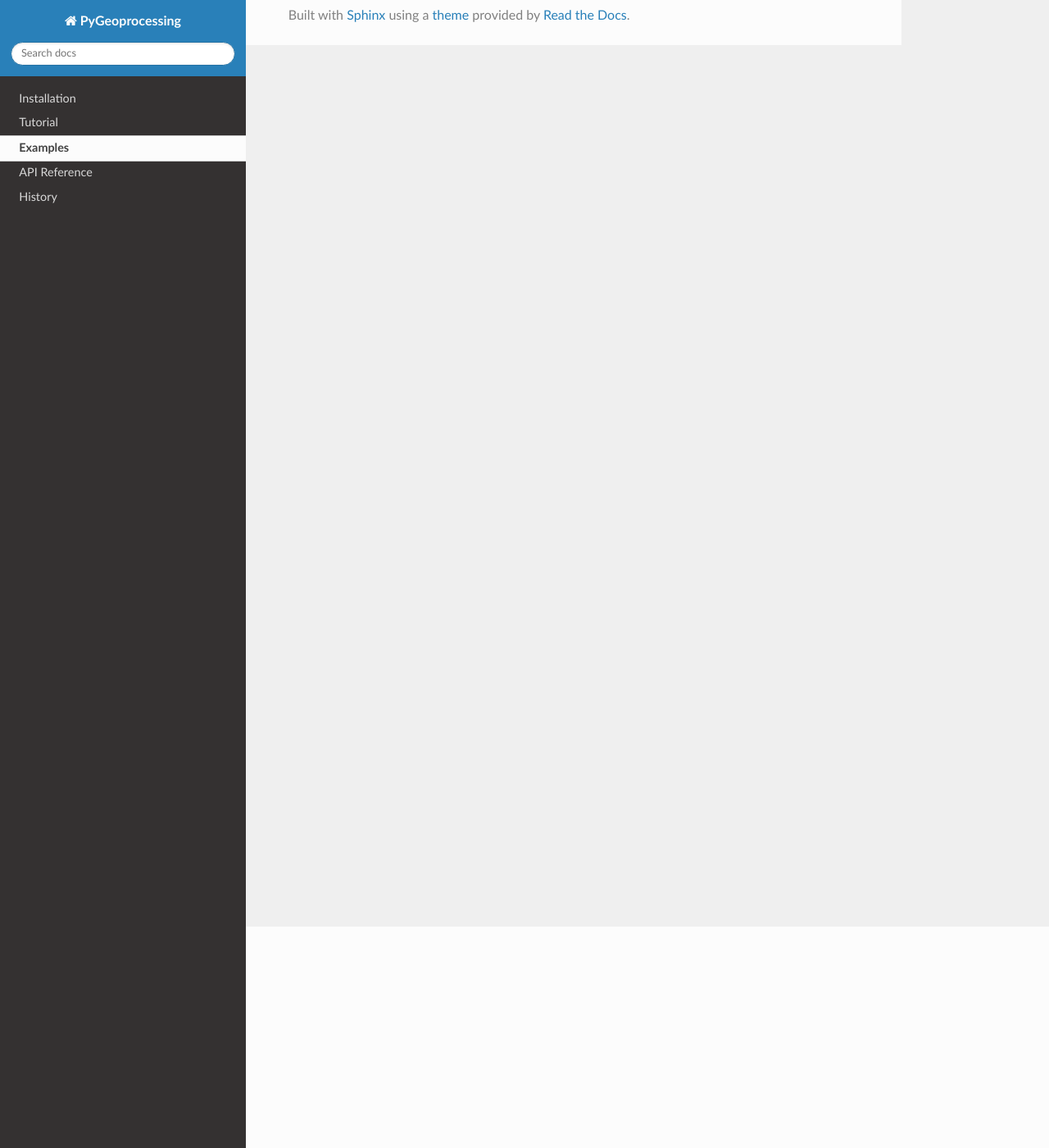
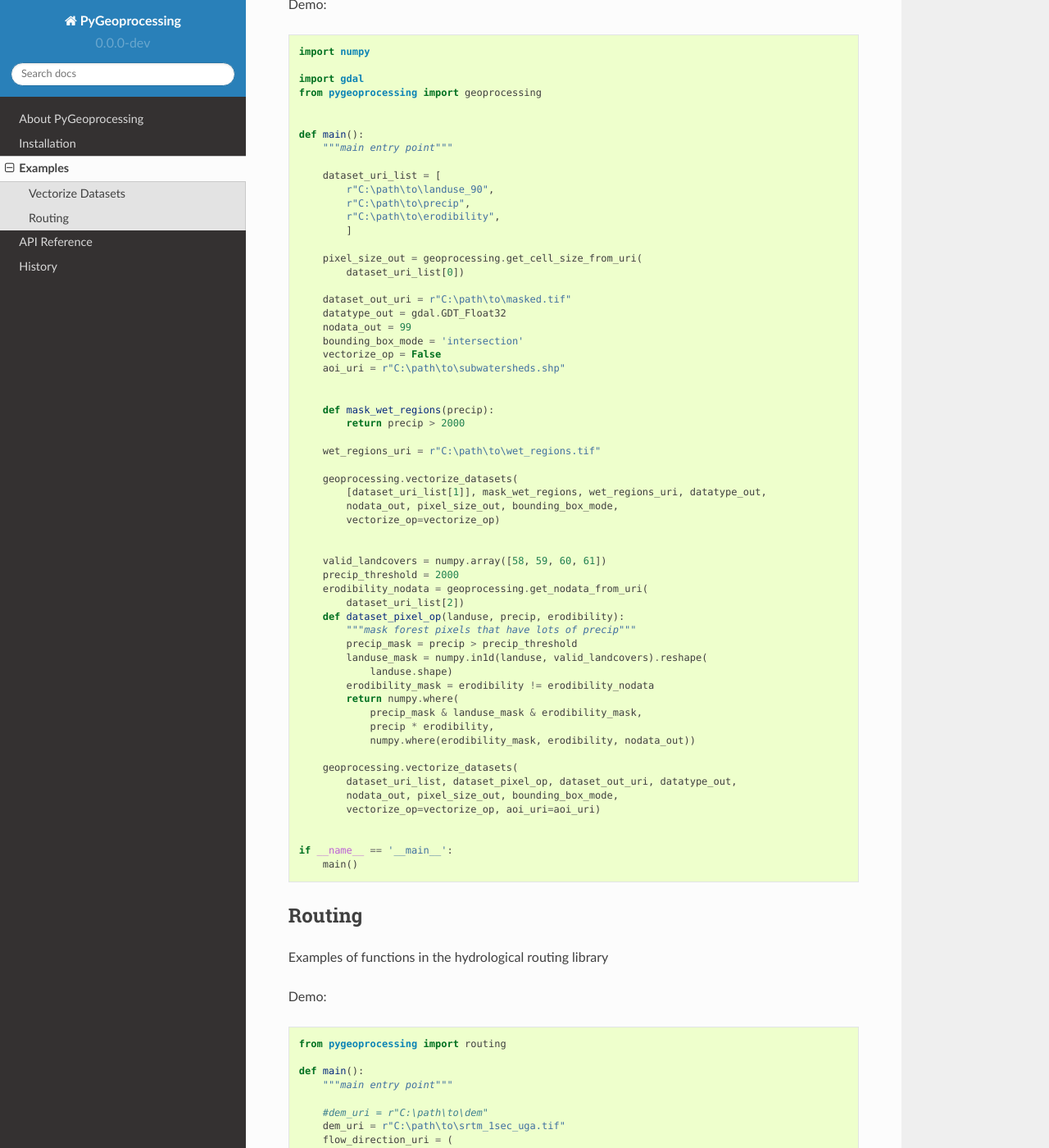
Before and after one commit to hkotaro1215/pygeoprocessing, a Sphinx documentation site: the page built from docs/examples.rst, in a window 1280 px wide and 1400 px high, scrolled down 270 px. Shown: the whole window at 82% size. Built offline with Sphinx 7.4.7 and the Read the Docs theme 2.0.0, drawn with Linux system fonts in a browser that asks for light colours; the version number could not be read and is left out; some of the changed text lies outside the part shown.

```diff
--- a/HISTORY.rst
+++ b/HISTORY.rst
@@ -3,6 +3,12 @@
 #######
 History
 #######
+
+0.1.7
+-----
+
+* Package logger objects are now identified by python heirarchical package paths (e.g. pygeoprocessing.routing)
+* Fixed an issue where rasters that had undefined nodata values caused striping in the reclassify_dataset_uri function.
 
 0.1.6 (2015-03-24)
 ---------------------
--- a/README.rst
+++ b/README.rst
@@ -1,3 +1,7 @@
+#####################
+About PyGeoprocessing
+#####################
+
 PyGeoprocessing is a Python/Cython based library that provides a set of commonly
 used raster, vector, and hydrological operations for GIS processing.  Similar
 functionality can be found in ArcGIS/QGIS raster algebra, ArcGIS zonal
--- a/docs/api.rst
+++ b/docs/api.rst
@@ -5,6 +5,7 @@ API Reference
 .. toctree::
     :maxdepth: 1
 
+    modules/geoprocessing.rst
     modules/routing.rst
 
 .. End of file
--- a/docs/conf.py
+++ b/docs/conf.py
@@ -67,9 +67,9 @@ copyright = u'2015, Natural Capital Project'
 # the built documents.
 #
 # The short X.Y version.
-version = pygeoprocessing.__version__
+version = '0.0.0-dev'  # pygeoprocessing.__version__
 # The full version, including alpha/beta/rc tags.
-release = pygeoprocessing.__version__
+release = '0.0.0-dev'  # pygeoprocessing.__version__
 
 # The language for content autogenerated by Sphinx. Refer to documentation
 # for a list of supported languages.
--- a/docs/examples.rst
+++ b/docs/examples.rst
@@ -1,3 +1,105 @@
 ========
 Examples
 ========
+
+Vectorize Datasets
+------------------
+
+The `vectorize_datasets` function is a programmable raster algebra routine.
+
+Demo::
+
+	import numpy
+
+	import gdal
+	from pygeoprocessing import geoprocessing
+
+
+	def main():
+	    """main entry point"""
+
+	    dataset_uri_list = [
+	        r"C:\path\to\landuse_90",
+	        r"C:\path\to\precip",
+	        r"C:\path\to\erodibility",
+	        ]
+
+	    pixel_size_out = geoprocessing.get_cell_size_from_uri(
+	    	dataset_uri_list[0])
+
+	    dataset_out_uri = r"C:\path\to\masked.tif"
+	    datatype_out = gdal.GDT_Float32
+	    nodata_out = 99
+	    bounding_box_mode = 'intersection'
+	    vectorize_op = False
+	    aoi_uri = r"C:\path\to\subwatersheds.shp"
+
+
+	    def mask_wet_regions(precip):
+	        return precip > 2000
+
+	    wet_regions_uri = r"C:\path\to\wet_regions.tif"
+
+	    geoprocessing.vectorize_datasets(
+	        [dataset_uri_list[1]], mask_wet_regions, wet_regions_uri, datatype_out,
+	        nodata_out, pixel_size_out, bounding_box_mode,
+	        vectorize_op=vectorize_op)
+
+
+	    valid_landcovers = numpy.array([58, 59, 60, 61])
+	    precip_threshold = 2000
+	    erodibility_nodata = geoprocessing.get_nodata_from_uri(
+	    	dataset_uri_list[2])
+	    def dataset_pixel_op(landuse, precip, erodibility):
+	        """mask forest pixels that have lots of precip"""
+	        precip_mask = precip > precip_threshold
+	        landuse_mask = numpy.in1d(landuse, valid_landcovers).reshape(
+	            landuse.shape)
+	        erodibility_mask = erodibility != erodibility_nodata
+	        return numpy.where(
+	            precip_mask & landuse_mask & erodibility_mask,
+	            precip * erodibility,
+	            numpy.where(erodibility_mask, erodibility, nodata_out))
+
+	    geoprocessing.vectorize_datasets(
+	        dataset_uri_list, dataset_pixel_op, dataset_out_uri, datatype_out,
+	        nodata_out, pixel_size_out, bounding_box_mode,
+	        vectorize_op=vectorize_op, aoi_uri=aoi_uri)
+
+
+	if __name__ == '__main__':
+	    main()
+
+
+Routing
+-------
+
+Examples of functions in the hydrological routing library
+
+Demo::
+
+	from pygeoprocessing import routing
+
+	def main():
+	    """main entry point"""
+
+	    #dem_uri = r"C:\path\to\dem"
+	    dem_uri = r"C:\path\to\srtm_1sec_uga.tif"
+	    flow_direction_uri = (
+	        r"C:\path\to\flow_dir.tif")
+	    flow_accumulation_uri = (
+	        r"C:\path\to\flow_accumulation.tif")
+	    flow_threshold = 1000
+	    stream_uri = r"C:\path\to\stream.tif"
+	    distance_uri = r"C:\path\to\distance.tif"
+
+	    routing.flow_direction_d_inf(dem_uri, flow_direction_uri)
+	    routing.flow_accumulation(
+	        flow_direction_uri, dem_uri, flow_accumulation_uri)
+	    routing.stream_threshold(
+	        flow_accumulation_uri, flow_threshold, stream_uri)
+	    routing.distance_to_stream(
+	        flow_direction_uri, stream_uri, distance_uri)
+
+	if __name__ == '__main__':
+	    main()
--- a/docs/index.rst
+++ b/docs/index.rst
@@ -13,7 +8,6 @@ Contents:
 
    readme
    installation
-   tutorial
    examples
    api
    history
```
Also changed, not shown: other parts of docs/index.rst (+0 -5 lines), docs/installation.rst (+4 -5 lines), docs/modules/geoprocessing.rst (added, +9 -0 lines), docs/tutorial.rst (deleted, +0 -10 lines), setup.py (+4 -4 lines), 2 other files.
